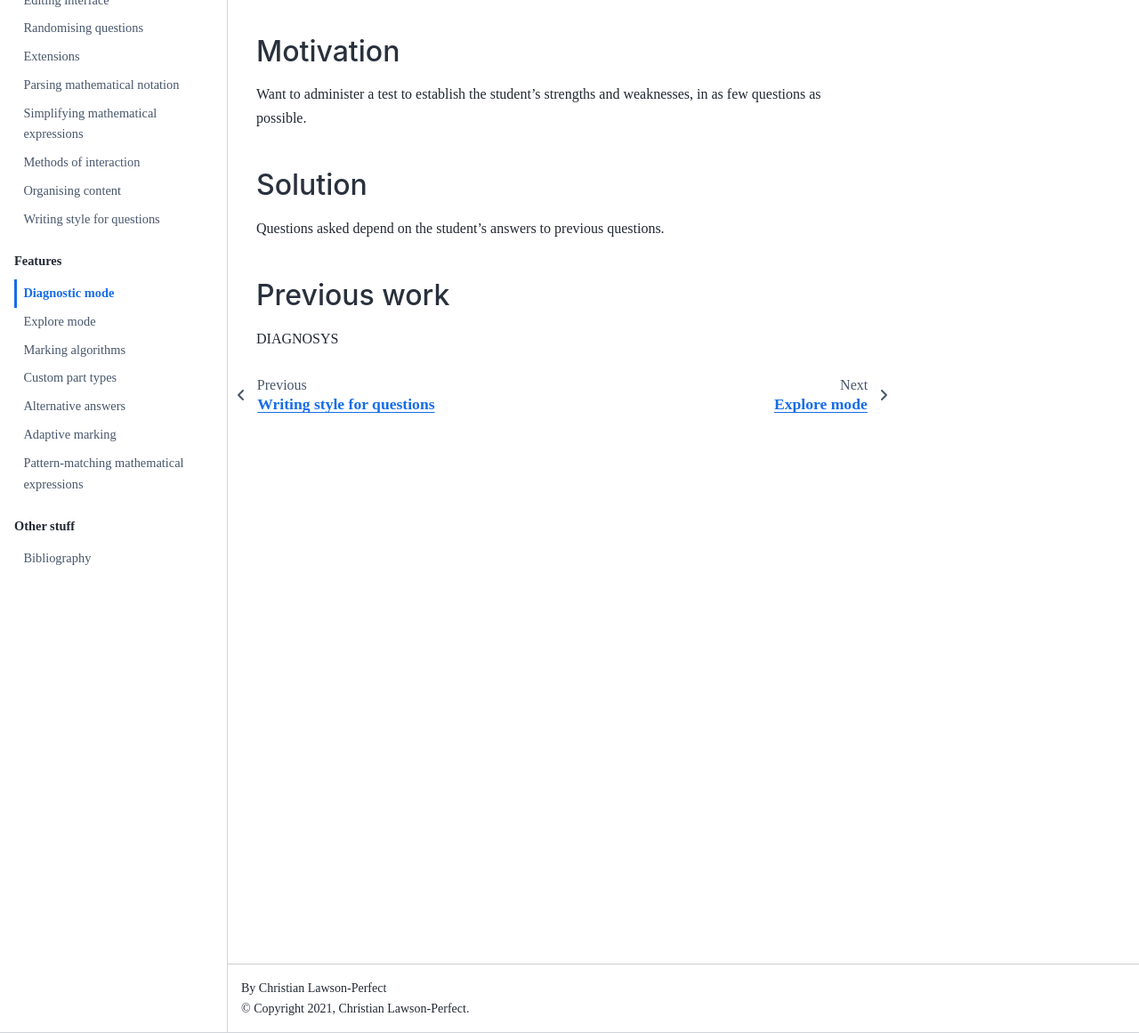
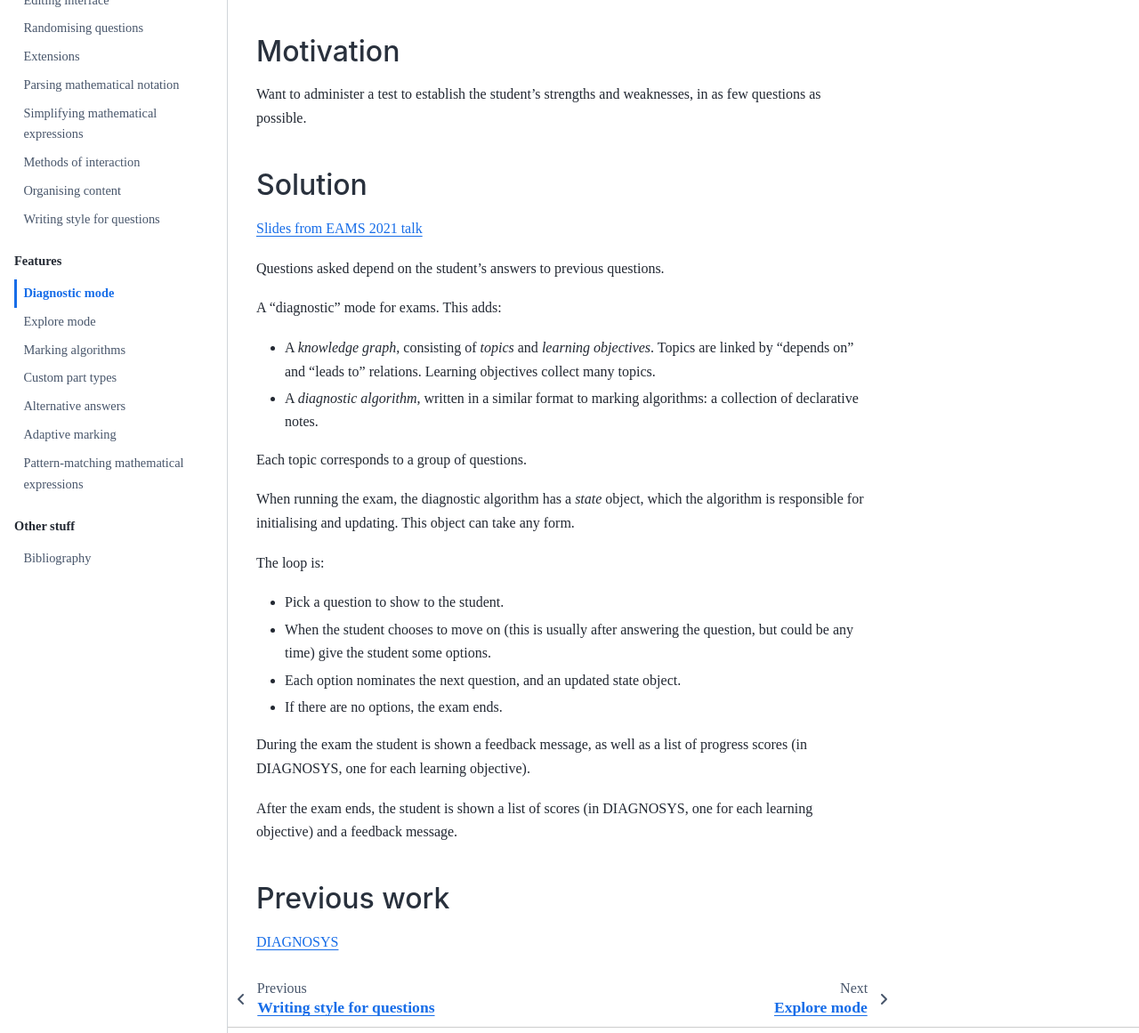
Before and after one commit to christianp/behind-the-design-of-numbas, a Sphinx documentation site: the page built from source/diagnostic.rst, in a window 1280 px wide and 1400 px high, cut to the strip 239-1400 px from the top of the window. Shown: the whole strip at 89% size. Built offline with Sphinx 7.4.7 and the Sphinx Book theme 1.1.4, drawn with Linux system fonts in a browser that asks for light colours.

Commit message:
a bit more on diagnostic testing

```diff
--- a/source/diagnostic.rst
+++ b/source/diagnostic.rst
@@ -12,9 +12,36 @@ Want to administer a test to establish the student's strengths and weaknesses, i
 Solution
 --------
 
+`Slides from EAMS 2021 talk <https://www.numbas.org.uk/talks/diagnostic-testing-eams-2021/#/start>`__
+
 Questions asked depend on the student's answers to previous questions.
+
+A "diagnostic" mode for exams.
+This adds:
+
+* A *knowledge graph*, consisting of *topics* and *learning objectives*.
+  Topics are linked by "depends on" and "leads to" relations.
+  Learning objectives collect many topics.
+
+* A *diagnostic algorithm*, written in a similar format to marking algorithms: a collection of declarative notes.
+
+Each topic corresponds to a group of questions.
+
+When running the exam, the diagnostic algorithm has a *state* object, which the algorithm is responsible for initialising and updating.
+This object can take any form.
+
+The loop is:
+
+* Pick a question to show to the student.
+* When the student chooses to move on (this is usually after answering the question, but could be any time) give the student some options.
+* Each option nominates the next question, and an updated state object.
+* If there are no options, the exam ends.
+
+During the exam the student is shown a feedback message, as well as a list of progress scores (in DIAGNOSYS, one for each learning objective).
+
+After the exam ends, the student is shown a list of scores (in DIAGNOSYS, one for each learning objective) and a feedback message.
 
 Previous work
 -------------
 
-DIAGNOSYS
+`DIAGNOSYS <https://web.archive.org/web/20090123035303/http://www.staff.ncl.ac.uk/john.appleby/diagpage/diagindx.htm>`_
```
